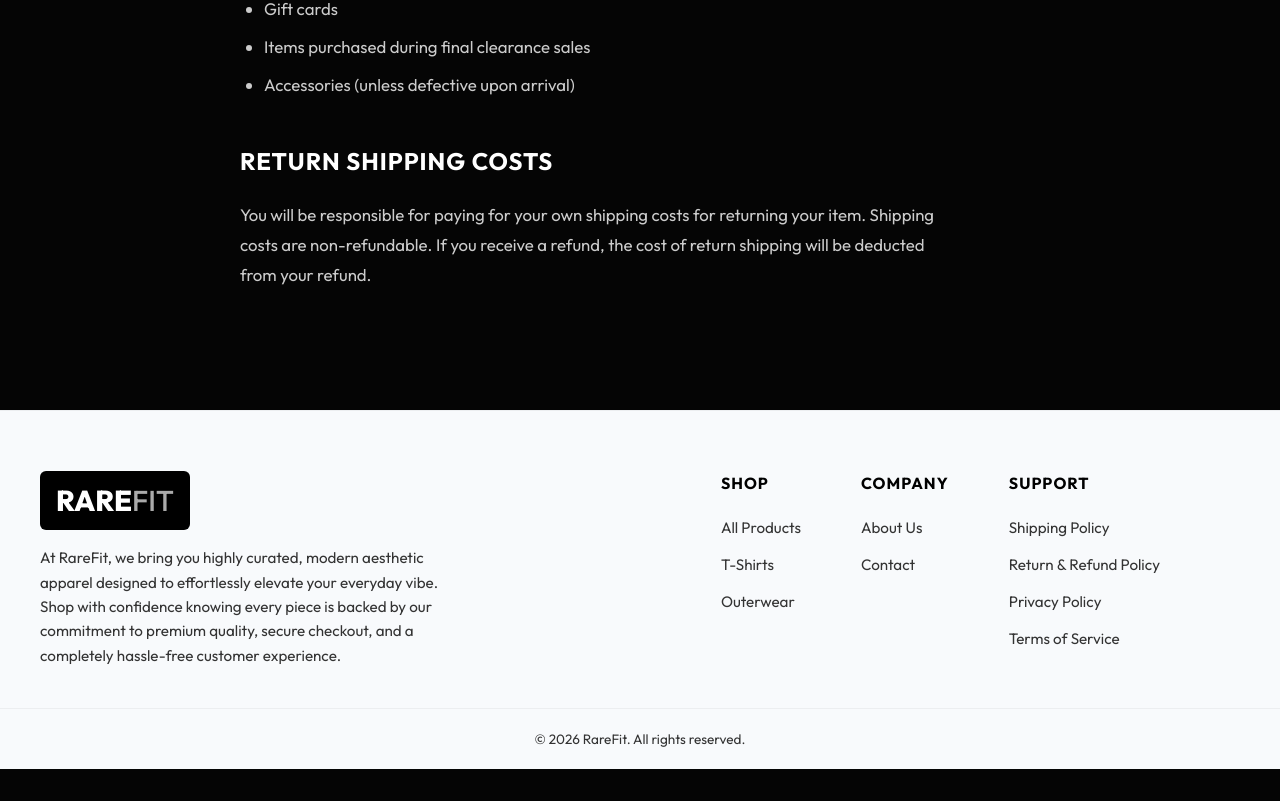
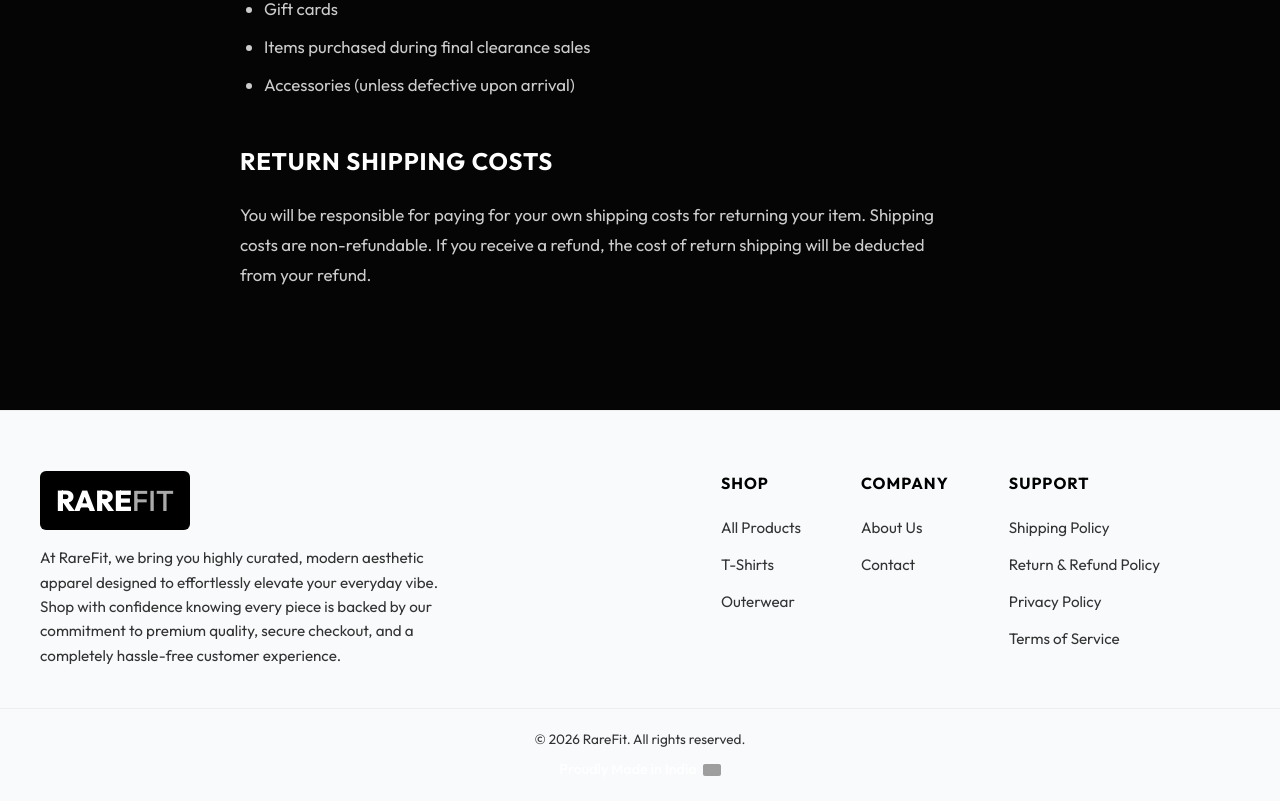
Before and after one commit to ajinkyakhairnar08-ux/RAREFIT-clothing, a React (Vite) app in the folder rarefit-ecommerce/client/: page /return-policy in a window 1280 px wide. Shown: the part 1279-2080 px from the top of the page. Before the commit the page ends 2048 px from the top, so only its background shows below. Built offline with nearby package versions, Linux system fonts and the light colour scheme; grey boxes are pictures that could not be loaded.

Commit message:
feat: added proudly made in india tags to header and footer

```diff
--- a/rarefit-ecommerce/client/src/components/Footer.jsx
+++ b/rarefit-ecommerce/client/src/components/Footer.jsx
@@ -44,6 +44,9 @@ const Footer = () => {
       </div>
       <div className="footer-bottom">
         <p>&copy; {new Date().getFullYear()} RareFit. All rights reserved.</p>
+        <p style={{ marginTop: '10px', fontSize: '0.9rem', color: '#fff', fontWeight: '500', display: 'flex', alignItems: 'center', justifyContent: 'center', gap: '6px' }}>
+          Proudly Made in India <img src="https://upload.wikimedia.org/wikipedia/en/4/41/Flag_of_India.svg" alt="India Flag" style={{ width: '18px', height: '12px', borderRadius: '2px' }} />
+        </p>
       </div>
     </footer>
   );
--- a/rarefit-ecommerce/client/src/components/PreHeader.jsx
+++ b/rarefit-ecommerce/client/src/components/PreHeader.jsx
@@ -8,11 +8,15 @@ const PreHeader = () => {
         <div className="marquee-content">
           <span>RAREFIT PREMIUM - FREE SHIPPING ON ORDERS OVER ₹2000</span>
           <span className="dot">•</span>
+          <span>PROUDLY MADE IN INDIA 🇮🇳</span>
+          <span className="dot">•</span>
           <span>NEW COLLECTION LIVE NOW</span>
           <span className="dot">•</span>
           <span>10% OFF YOUR FIRST ORDER WITH CODE: RARE10</span>
           <span className="dot">•</span>
           <span>RAREFIT PREMIUM - FREE SHIPPING ON ORDERS OVER ₹2000</span>
+          <span className="dot">•</span>
+          <span>PROUDLY MADE IN INDIA 🇮🇳</span>
           <span className="dot">•</span>
           <span>NEW COLLECTION LIVE NOW</span>
           <span className="dot">•</span>
```
